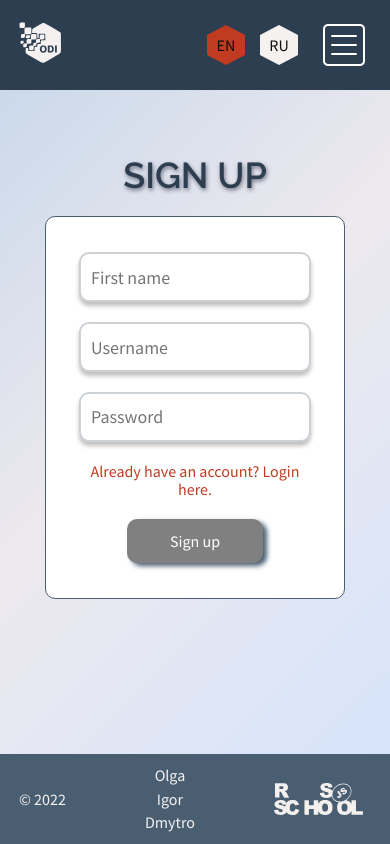
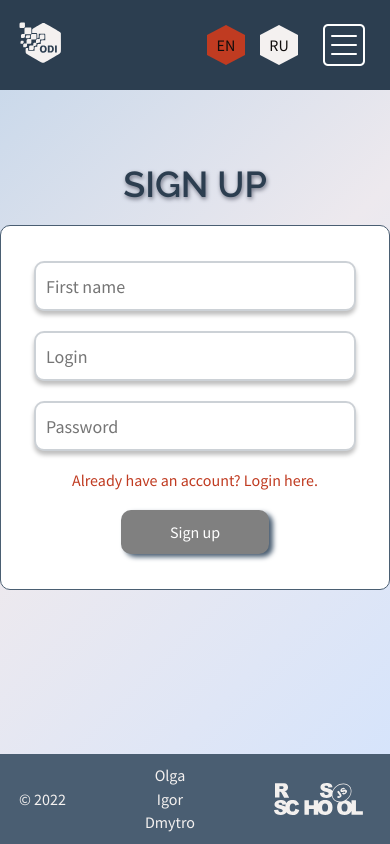
Before and after one commit to DStukalo/ODI-project, a React (Create React App) app in the folder odi-project/: page /authorization/register in a window 390 px wide. Built offline with nearby package versions, Linux system fonts and the light colour scheme.

Commit message:
fix: update some mistakes

```diff
--- a/odi-project/src/locales/en.ts
+++ b/odi-project/src/locales/en.ts
@@ -25,13 +25,13 @@ export const en: TranslationPackage = {
 	OlgaInfo: 'Participate in meetings and help other developers. Implementing the Application\'s Authorization Page...',
 	firstName: 'First name',
 	lastName: 'Last name',
-	username: 'Username',
+	username: 'Login',
 	password: 'Password',
 	btnLgn: 'Don\'t have an account? Register here.',
 	btnRgs: 'Already have an account? Login here.',
 	errorFirstName: 'First name is required',
 	errorLastName: 'Last name is required',
-	errorUsername: 'Username is required',
+	errorUsername: 'Login is required',
 	errorpassword: 'Password is required',
 	modalRegisterHeader: 'Hello',
 	modalSuccessRegisterText: 'Registration was successful',
--- a/odi-project/src/locales/ru.ts
+++ b/odi-project/src/locales/ru.ts
@@ -25,13 +25,13 @@ export const ru: TranslationPackage = {
 	OlgaInfo: 'Участие в митингах и помощь другим разработчикам.	Реализация страницы Авторизации приложения...',
 	firstName: 'Имя',
 	lastName: 'Фамилия',
-	username: 'Имя пользователя',
+	username: 'Логин',
 	password: 'Пароль',
 	btnLgn: 'У вас нет аккаунта? Зарегистрируйтесь здесь.',
 	btnRgs: 'У вас уже есть аккаунт? Авторизуйтесь здесь.',
 	errorFirstName: 'Имя не заполнено',
 	errorLastName: 'Фималия не заполнена',
-	errorUsername: 'Имя пользователя не заполнено',
+	errorUsername: 'Логин не заполнен',
 	errorpassword: 'Пароль не заполнен',
 	modalRegisterHeader: 'Привет',
 	modalSuccessRegisterText: 'Регистрация прошла успешно',
--- a/odi-project/src/pages/Authorization page/AuthorizationPage.module.scss
+++ b/odi-project/src/pages/Authorization page/AuthorizationPage.module.scss
@@ -115,7 +115,6 @@
     }
   }
   .form_auth {
-    max-width: 300px;
     width: 100%;
     box-sizing: border-box;
   }
```
